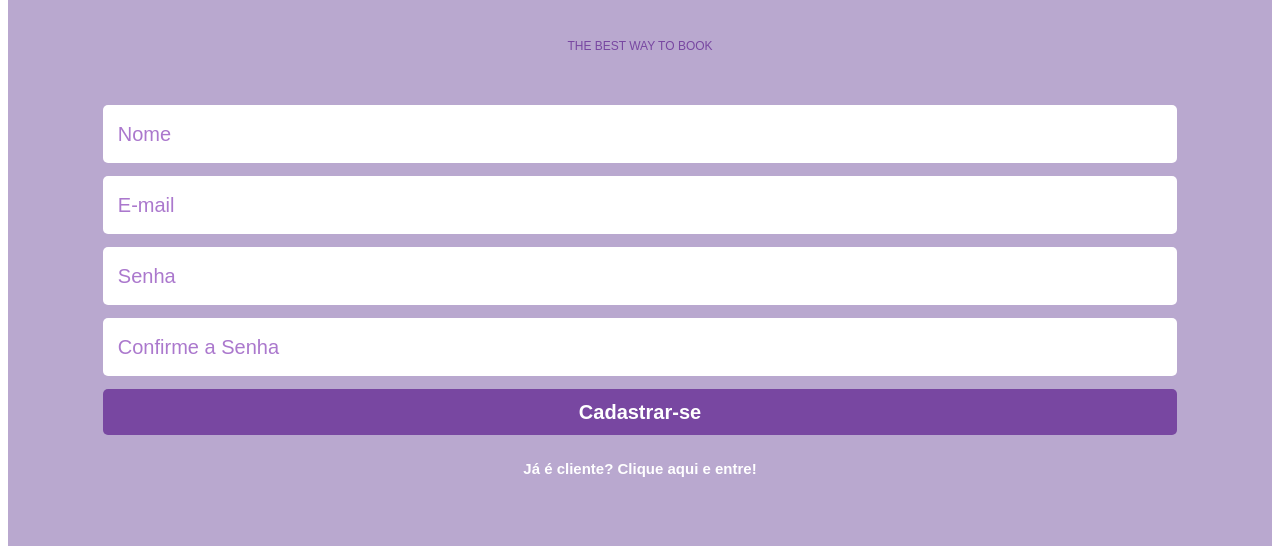
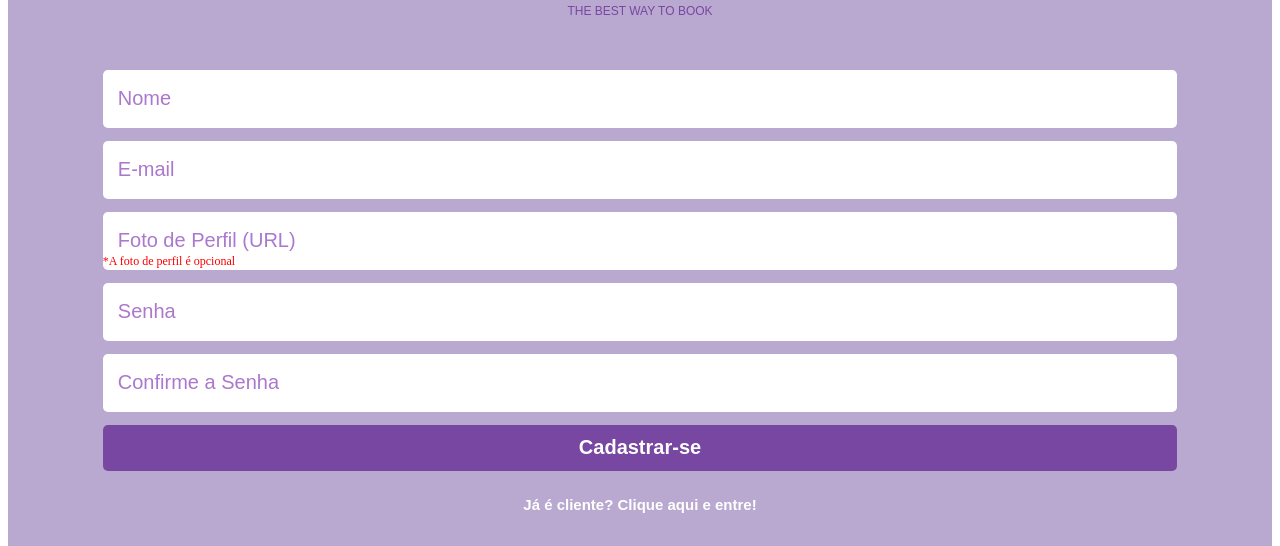
Before and after one commit to isabellexvr/projeto15-danisalibrary-front, a React (Create React App) app: page /sign-up in a window 1280 px wide. Shown: the part 256-802 px from the top of the page. Built offline with nearby package versions, Linux system fonts and the light colour scheme.

Commit message:
feat: sign-up image URL

```diff
--- a/src/components/pages/SignUpPage.js
+++ b/src/components/pages/SignUpPage.js
@@ -33,11 +33,11 @@ export default function SignUpPage() {
     setLoading(true);
     if (form.password === form.confirmPassword) {
       delete form.confirmPassword;
-      setTimeout(()=>{
-        console.log(form)
-        setLoading(false)
-      },2000)
-/*       axios
+      setTimeout(() => {
+        console.log(form);
+        setLoading(false);
+      }, 2000);
+      /*       axios
         .post("http://localhost:5000/sign-up", form)
         .then((answer) => {
           alert(answer.data);
@@ -61,7 +61,7 @@ export default function SignUpPage() {
             <input
               onChange={handleForm}
               placeholder="Nome"
-              name="nome"
+              name="name"
               type="text"
               required
             />
@@ -70,6 +70,14 @@ export default function SignUpPage() {
               placeholder="E-mail"
               name="email"
               type="email"
+              required
+            />
+            <p>*A foto de perfil é opcional</p>
+            <input
+              onChange={handleForm}
+              placeholder="Foto de Perfil (URL)"
+              name="imageURL"
+              type="url"
               required
             />
             <input
@@ -98,6 +106,7 @@ export default function SignUpPage() {
           <SignInForm disabled>
             <input placeholder="Nome" disabled />
             <input placeholder="E-mail" disabled />
+            <input placeholder="Foto de Perfil (URL)" disabled />
             <input placeholder="Senha" disabled />
             <input placeholder="Confirme a Senha" disabled />
             <SubmitButton disabled color={colors.lightPurple}>
@@ -114,6 +123,7 @@ export default function SignUpPage() {
 }
 
 const SignInForm = styled.form`
+  position: relative;
   width: 85%;
   display: flex;
   flex-direction: column;
@@ -134,6 +144,13 @@ const SignInForm = styled.form`
     :disabled {
       background-color: #f4e5ff;
     }
+  }
+  > p {
+    text-align: left;
+    position: absolute;
+    bottom: 215px;
+    font-size: 12px;
+    color: red;
   }
 `;
 
```
